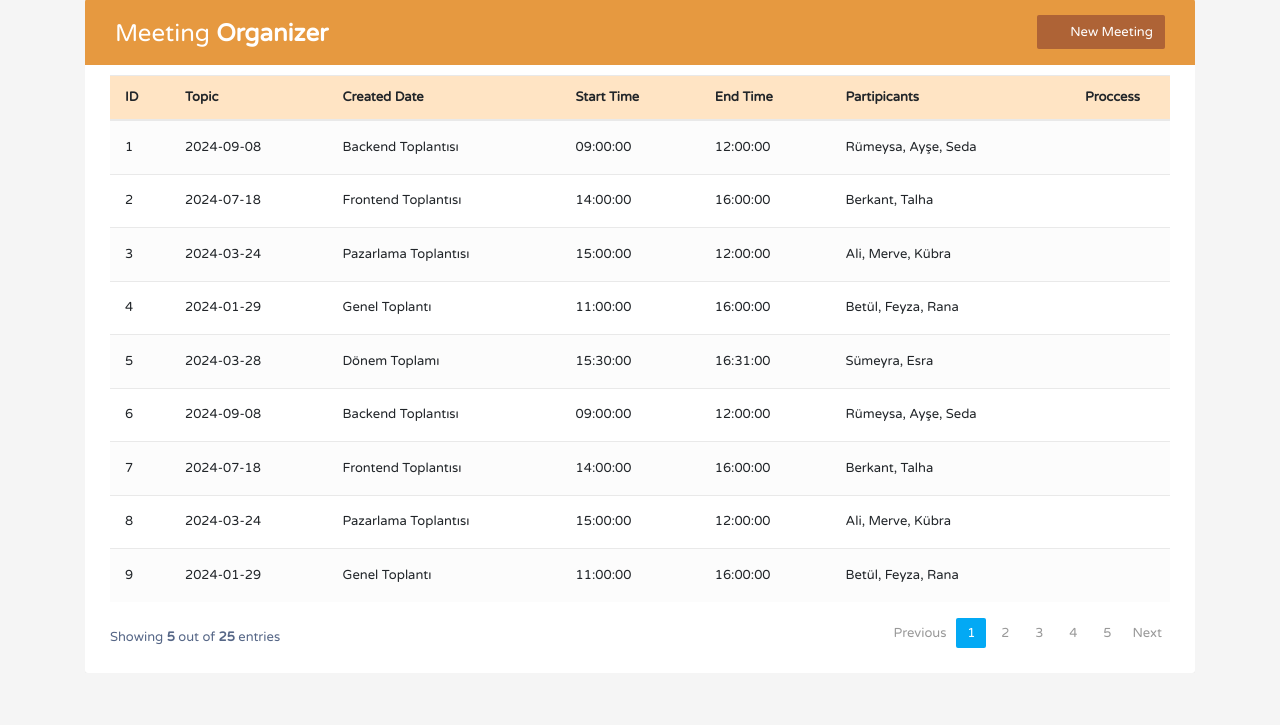
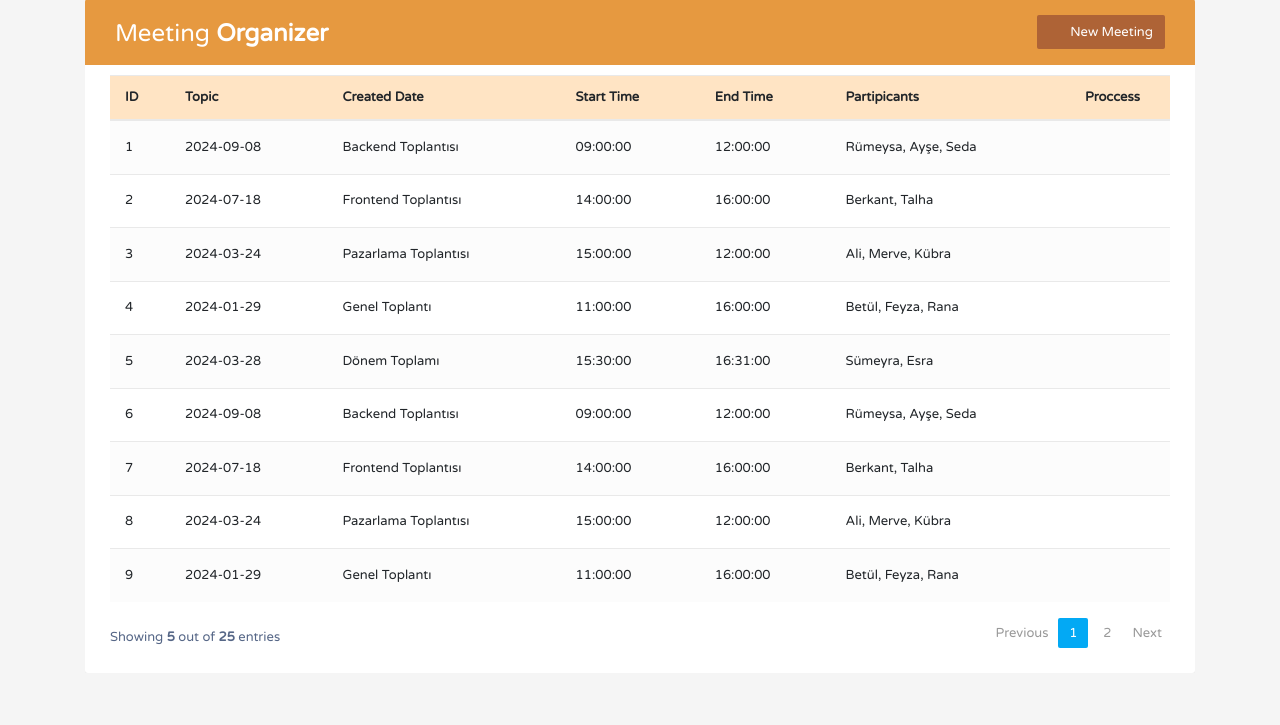
Before and after one commit to rumeysaguc/mechsoft-task, a Flask app: page / in a window 1280 px wide. Shown: the part 31-756 px from the top of the page. Run offline with Flask 3, Linux system fonts and the light colour scheme; some libraries are stand-ins or nearby versions.

Commit message:
last version

```diff
--- a/app.py
+++ b/app.py
@@ -1,4 +1,4 @@
-from flask import Flask, render_template, request, redirect, url_for,  jsonify
+from flask import Flask, render_template, request, redirect, url_for,  flash
 from flask_sqlalchemy import SQLAlchemy
 import datetime
 
@@ -65,10 +65,9 @@ def form_create():
         meeting = Meeting(topic=topic, date=date, start_time=start_time, end_time=end_time, participants=participants)
         db.session.add(meeting)
         db.session.commit()
-        message = "Meeting created successfully!"
 
+        return redirect(url_for('home'))
 
-        return jsonify({'message': message})
     else:
         return render_template('index.html')
 
--- a/templates/index.html
+++ b/templates/index.html
@@ -316,9 +316,7 @@ $(document).ready(function(){
 					<li class="page-item disabled"><a href="#">Previous</a></li>
 					<li class="page-item active"><a href="#" class="page-link">1</a></li>
 					<li class="page-item"><a href="#" class="page-link">2</a></li>
-					<li class="page-item"><a href="#" class="page-link">3</a></li>
-					<li class="page-item"><a href="#" class="page-link">4</a></li>
-					<li class="page-item"><a href="#" class="page-link">5</a></li>
+
 					<li class="page-item"><a href="#" class="page-link">Next</a></li>
 				</ul>
 			</div>
```
Also changed, not shown: instance/toplanti.db (added).
